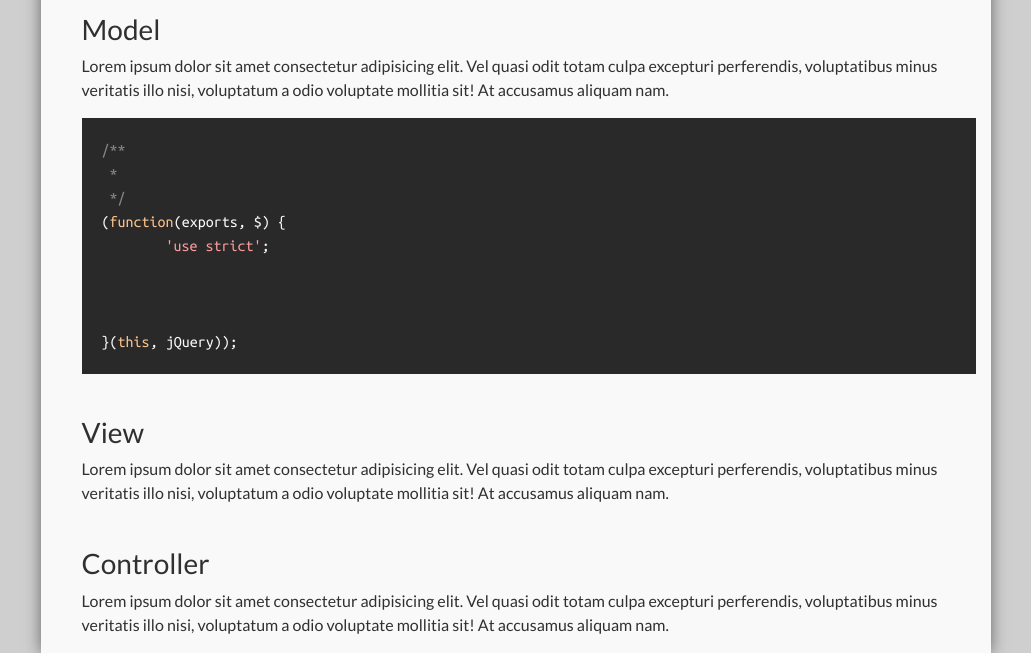
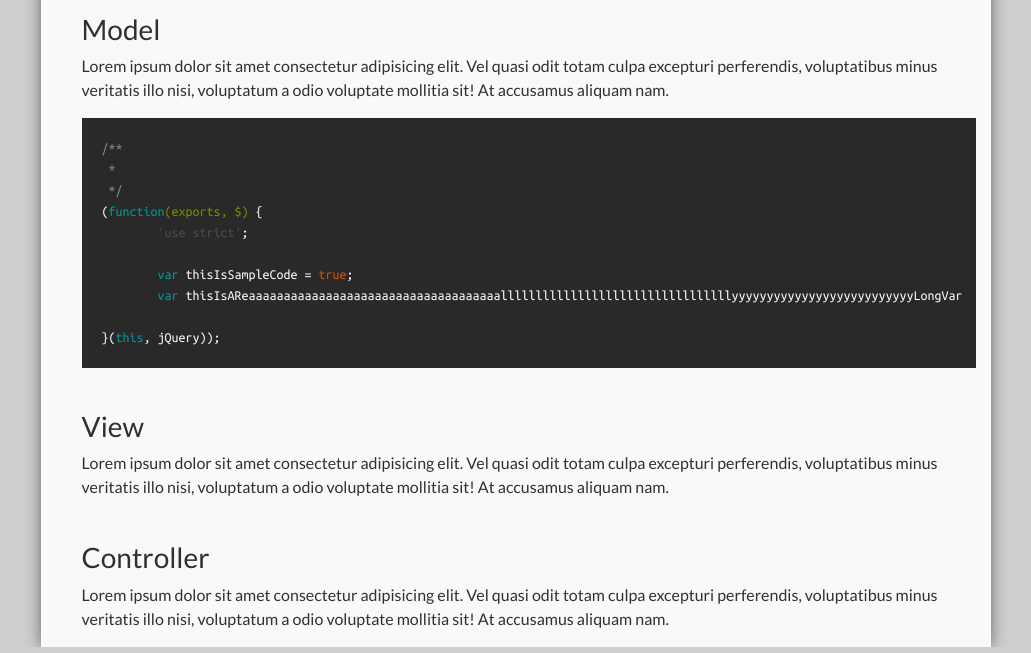
Before and after one commit to bAngerman/pattern-report, a plain HTML site: page index.html in a window 1280 px wide. Shown: the part 263-916 px from the top of the page, without its empty margins (124-1155 px from the left). Drawn offline with nearby package versions, Linux system fonts and the light colour scheme.

Commit message:
making sure pre code blocks work

```diff
--- a/css/style.less
+++ b/css/style.less
@@ -37,7 +37,7 @@ body {
       font-family: 'Ubuntu Mono';
       background: #292929;
       color: #fafafa;
-      font-size: 16px;
+      font-size: 14px;
       padding: 0;
       padding: 10px;
     }
--- a/index.html
+++ b/index.html
@@ -12,7 +12,7 @@
 		<!-- Bootstrap Stylesheet -->
 		<link rel="stylesheet" href="https://maxcdn.bootstrapcdn.com/bootstrap/4.0.0-beta.2/css/bootstrap.min.css">
 		<!-- Highlight Stylesheet -->
-		<link rel="stylesheet" href="css/agate.css">
+		<link rel="stylesheet" href="css/arduino-light.css">
 		<!-- Google Fonts -->
 		<link href="https://fonts.googleapis.com/css?family=Lato|Ubuntu+Mono" rel="stylesheet">
 		<!-- User Stylesheet -->
@@ -46,7 +46,8 @@
 (function(exports, $) {
 	'use strict';
 
-
+	var thisIsSampleCode = true;
+	var thisIsAReaaaaaaaaaaaaaaaaaaaaaaaaaaaaaaaaaaaalllllllllllllllllllllllllllllllllyyyyyyyyyyyyyyyyyyyyyyyyyyLongVar = true;
 
 }(this, jQuery));</code></pre>
 							</section>
```
Also changed, not shown: css/style.css.
